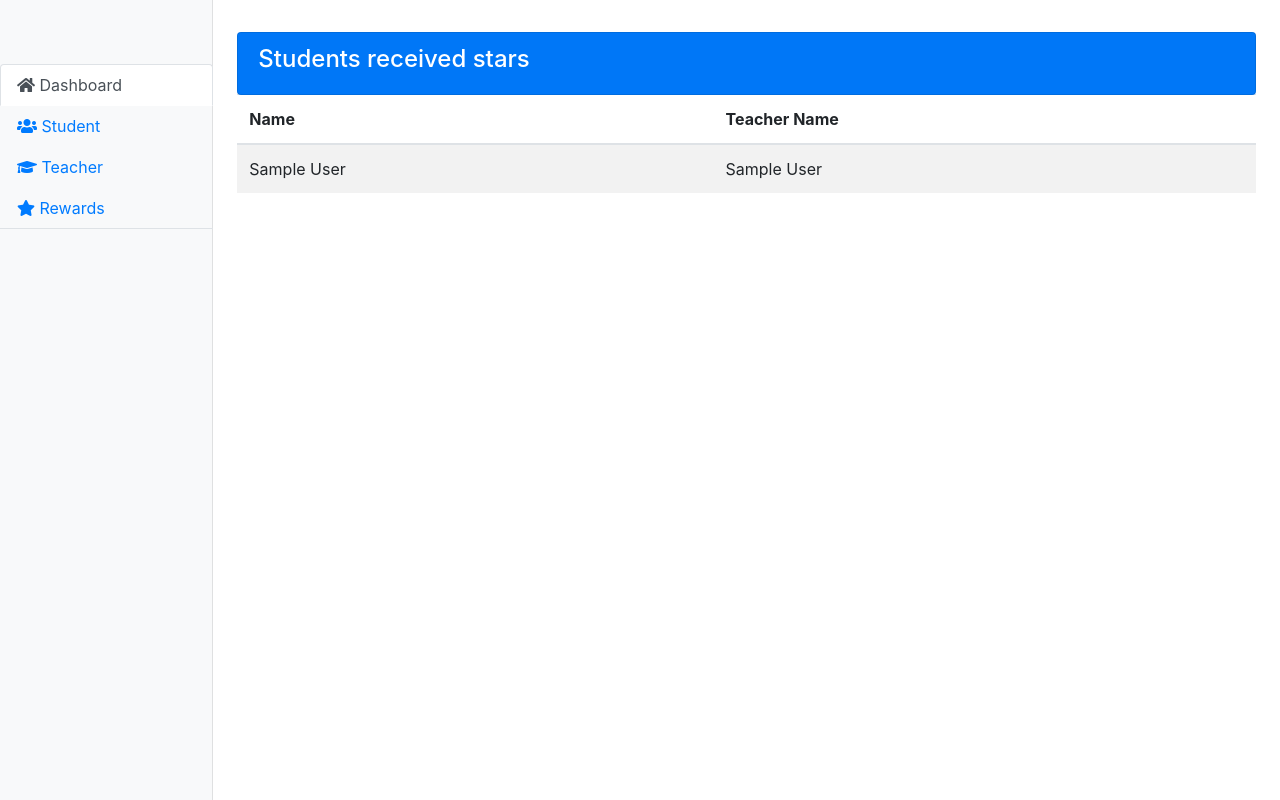
After one commit to neeraj9194/school-app, a Django app: page /teacher/rewards/ in a window 1280 px wide. The commit adds this page. Run offline with Django 3.2, Linux system fonts and the light colour scheme; tables that the repository leaves empty hold one stand-in row (values such as "Sample post"); some libraries are stand-ins or nearby versions.

Commit message:
Added rewards page to show starred student.

```diff
--- a/school/templates/school/base.html
+++ b/school/templates/school/base.html
@@ -38,6 +38,12 @@
               Teacher
             </a>
           </li>
+          <li class="nav-item">
+            <a id="reward-tab" class="nav-link" href="/teacher/rewards/">
+              <i class="fa fa-star"></i>
+              Rewards
+            </a>
+          </li>
         </ul>
       </div>
     </nav>
@@ -75,7 +81,7 @@
         else if(url_name === "teacher") {
             modal_name = "#addTeacherModal"
         }
-        if (url_id != null || modal_name != null){
+        if (url_id != null && !isNaN(url_id) && modal_name != null){
             $(modal_name).modal("show");
         }
 
--- a/student/templates/student/student.html
+++ b/student/templates/student/student.html
@@ -28,7 +28,7 @@
     <tbody>
     {% for student in object_list %}
       <tr>
-        <th scope="row">{{ student.roll_number }}</th>
+        <th>{{ student.roll_number }}</th>
         <td>{{ student.first_name }}</td>
         <td>{{ student.last_name }}</td>
         <td>{{ student.dob }}</td>
--- /dev/null
+++ b/teacher/templates/rewards.html
@@ -0,0 +1,35 @@
+{% extends "school/base.html" %}
+{% load starred_filter %}
+{% block list-block %}
+  <div class="card bg-primary text-white">
+    <div class="card-header table-header container-fluid">
+      <div class="row">
+        <div class="col-md-10"><h4 class="">Students received stars</h4></div>
+      </div>
+    </div>
+  </div>
+  <table class="table table-striped">
+    <thead>
+    <tr>
+    <tr>
+      <th scope="col">Name</th>
+      <th scope="col">Teacher Name</th>
+    </tr>
+    </thead>
+    <tbody>
+    {% for student in students %}
+      <tr>
+        <td>{{ student.first_name }} {{ student.last_name }}</td>
+        <td>
+          {% for teacher in student.teacher|filter_starred %}
+            {{ teacher.first_name }} {{teacher.last_name }}<br>
+          {% endfor %}
+        </td>
+      </tr>
+    {% endfor %}
+    </tbody>
+  </table>
+
+  {% include "school/create-modal.html"  with modal_name="addTeacherModal" modal_header="Add Teacher" %}
+  {% include "school/delete-modal.html" %}
+{% endblock %}
--- a/teacher/templates/teacher.html
+++ b/teacher/templates/teacher.html
@@ -28,7 +28,7 @@
     <tbody>
     {% for teacher in object_list %}
       <tr>
-        <td scope="row">{{ teacher.first_name }}</td>
+        <td>{{ teacher.first_name }}</td>
         <td>{{ teacher.last_name }}</td>
         <td>{{ teacher.subject }}</td>
         <td>
--- /dev/null
+++ b/teacher/templatetags/starred_filter.py
@@ -0,0 +1,12 @@
+from django import template
+
+
+register = template.Library()
+
+
+@register.filter(name="filter_starred")
+def teachers_marked_star(teacher):
+    """
+    Return only teachers that a student who marked them with star.
+    """
+    return teacher.filter(studentteacherrelation__is_starred=True)
--- a/teacher/urls.py
+++ b/teacher/urls.py
@@ -1,9 +1,11 @@
 from django.urls import path
 
-from teacher.views import TeacherView, TeacherUpdateView, TeacherDeleteView
+from teacher.views import TeacherView, TeacherUpdateView, TeacherDeleteView, \
+    reward_list
 
 urlpatterns = [
     path('', TeacherView.as_view(), name="list"),
     path('<int:pk>/', TeacherUpdateView.as_view(), name="detail"),
-    path('<int:pk>/delete/', TeacherDeleteView.as_view(), name="delete")
+    path('<int:pk>/delete/', TeacherDeleteView.as_view(), name="delete"),
+    path('rewards/', reward_list, name="reward-list")
 ]
--- a/teacher/views.py
+++ b/teacher/views.py
@@ -1,5 +1,7 @@
+from django.shortcuts import render
 from django.views.generic import CreateView, UpdateView, DeleteView
 
+from student.models import Student
 from teacher.forms import TeacherForm
 from teacher.models import Teacher
 
@@ -46,3 +48,10 @@ class TeacherDeleteView(DeleteView):
     model = Teacher
     success_url = '/teacher/'
     template_name = "teacher.html"
+
+
+def reward_list(request):
+    students = Student.objects.filter(
+        studentteacherrelation__is_starred=True
+    ).prefetch_related('teacher').distinct()
+    return render(request, 'rewards.html', {'students': students})
```
Also changed, not shown: teacher/templatetags/__init__.py (added).
